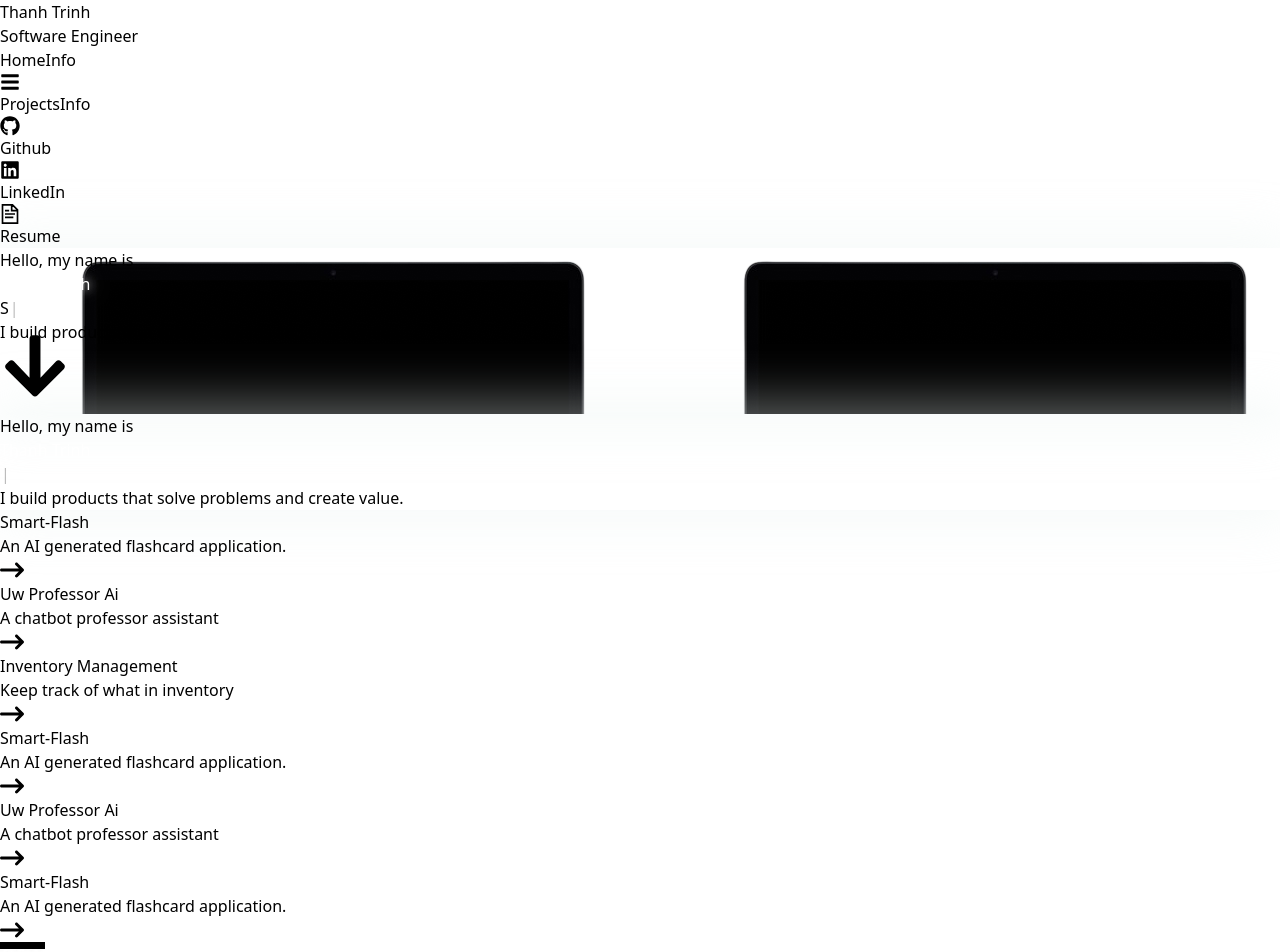
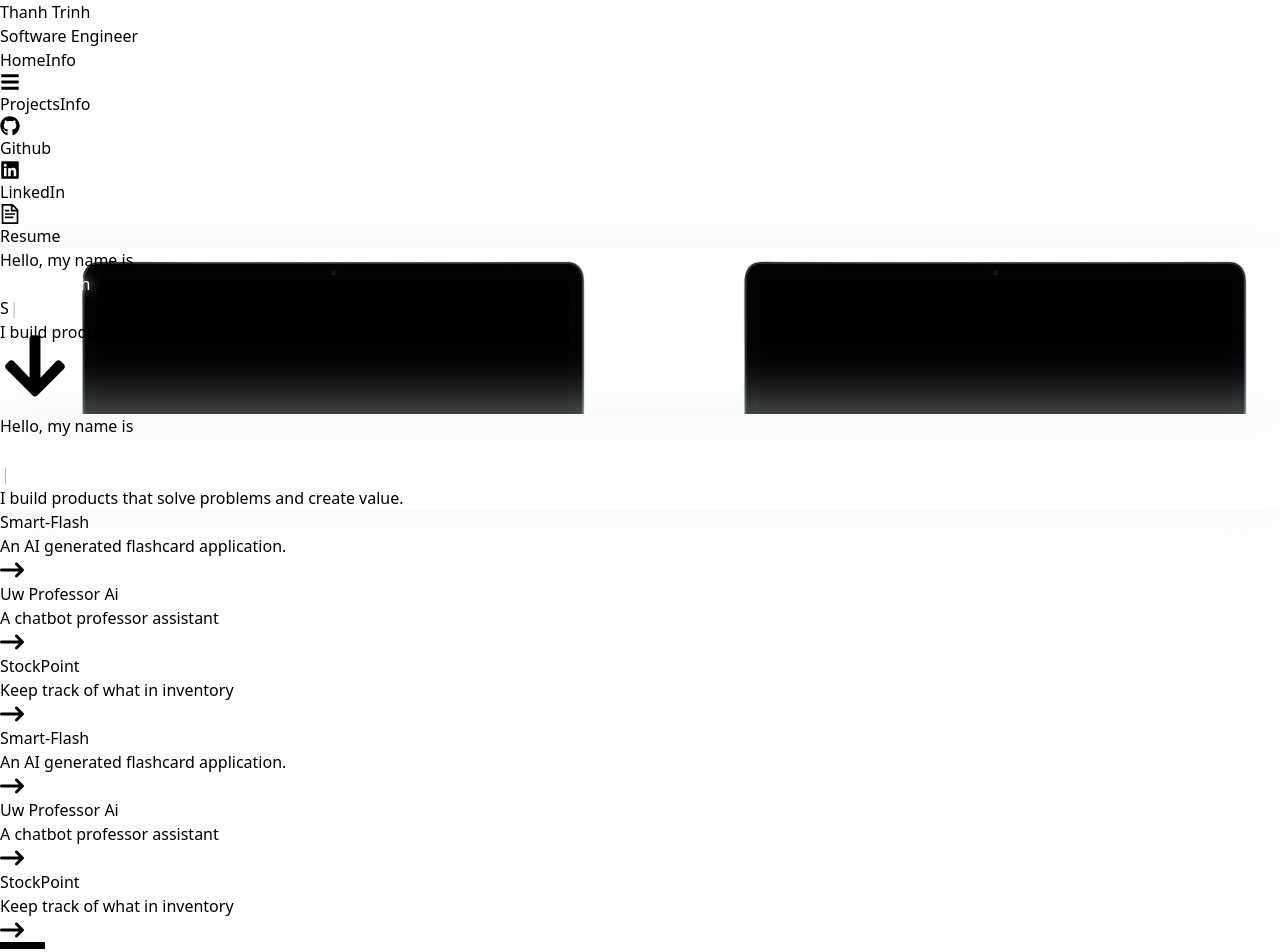
Before and after one commit to thanhtrinh-code/thanhtrinh, a React (Vite) app: page / in a window 1280 px wide. Shown: the top 952 px of the page. Built offline with nearby package versions, Linux system fonts and the light colour scheme.

Commit message:
Changes title

```diff
--- a/src/pages/homepage/ProjectCard.jsx
+++ b/src/pages/homepage/ProjectCard.jsx
@@ -1,6 +1,6 @@
 import { FaArrowRightLong } from "react-icons/fa6";
 
-export default function ProjectCard({url, title, description, color, hoverColor}) {
+export default function ProjectCard({pic, title, description, color, hoverColor}) {
   return (
     <div className='sm:w-[76%] h-96 sm:h-[92%] border border-solid border-[#f0f1f27d] rounded-3xl p-2'>
           <div className={`w-full h-full border border-solid border-[#f0f1f235] rounded-3xl hover:border-white
@@ -20,7 +20,7 @@ export default function ProjectCard({url, title, description, color, hoverColor}
             </div>
             <div className='w-full h-full flex justify-center items-end pb-2'>
             <div className="w-5/6 h-full bg-cover bg-center rounded-xl" style={{
-                backgroundImage: `url('/${url}')`}}>
+                backgroundImage: `url('/${pic}')`}}>
             </div>
             </div>
           </div>
--- a/src/pages/homepage/Projects.jsx
+++ b/src/pages/homepage/Projects.jsx
@@ -5,17 +5,17 @@ export default function Projects() {
   return (
     <>
         <div className='hidden sm:flex w-full h-screen bg-black  justify-center items-center'>
-            <ProjectCard url="smart-flash.jpg" title="Smart-Flash" description="An AI generated flashcard application."
+            <ProjectCard pic="smart-flash.jpg" title="Smart-Flash" description="An AI generated flashcard application."
             hoverColor='from-cyan-600 to-gray-600'
             />
         </div>
         <div className='hidden sm:flex w-full h-screen bg-black justify-center items-center'>
-            <ProjectCard url="UwProfessorAi.jpeg" title="Uw Professor Ai" description="A chatbot professor assistant"
+            <ProjectCard pic="UwProfessorAi.jpeg" title="Uw Professor Ai" description="A chatbot professor assistant"
             hoverColor='from-purple-900 to-gray-900'
             />
         </div>
         <div className='hidden sm:flex w-full h-screen bg-black  justify-center items-center'>
-            <ProjectCard url="inventory-management-system.jpeg" title="Inventory Management" description="Keep track of what in inventory"
+            <ProjectCard pic="inventory-management-system.jpeg" title="StockPoint" description="Keep track of what in inventory"
             hoverColor='from-emerald-800 to-stone-800'
             />
         </div>
@@ -24,13 +24,13 @@ export default function Projects() {
 
         {/**Mobile*/}
         <div className="w-full sm:hidden bg-black flex flex-col gap-5 py-5 px-1">
-            <ProjectCard url="smart-flash.jpg" title="Smart-Flash" description="An AI generated flashcard application."
+            <ProjectCard pic="smart-flash.jpg" title="Smart-Flash" description="An AI generated flashcard application."
             color='bg-cyan-500'
             />
-            <ProjectCard url="UwProfessorAi.jpeg" title="Uw Professor Ai" description="A chatbot professor assistant"
+            <ProjectCard pic="UwProfessorAi.jpeg" title="Uw Professor Ai" description="A chatbot professor assistant"
             color='bg-purple-800'
             />
-            <ProjectCard url="inventory-management-system.jpeg" title="Smart-Flash" description="An AI generated flashcard application."
+            <ProjectCard pic="inventory-management-system.jpeg" title="StockPoint" description="Keep track of what in inventory"
             color='bg-teal-800'
             />
         </div>
```
